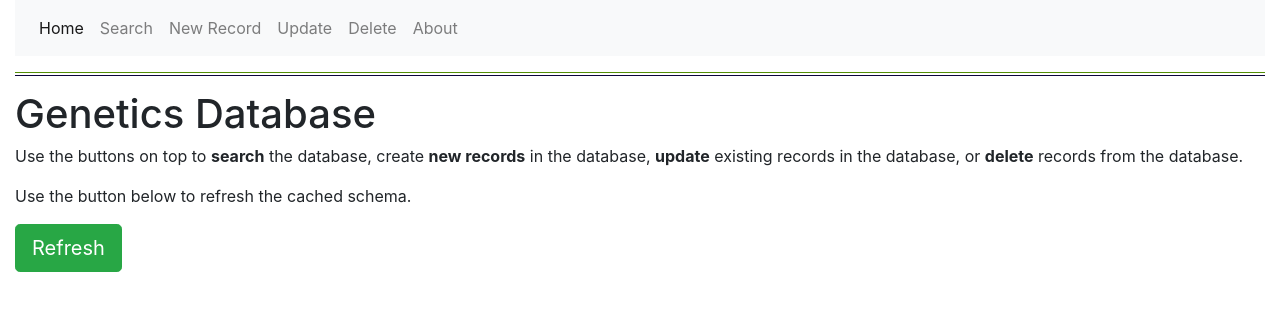
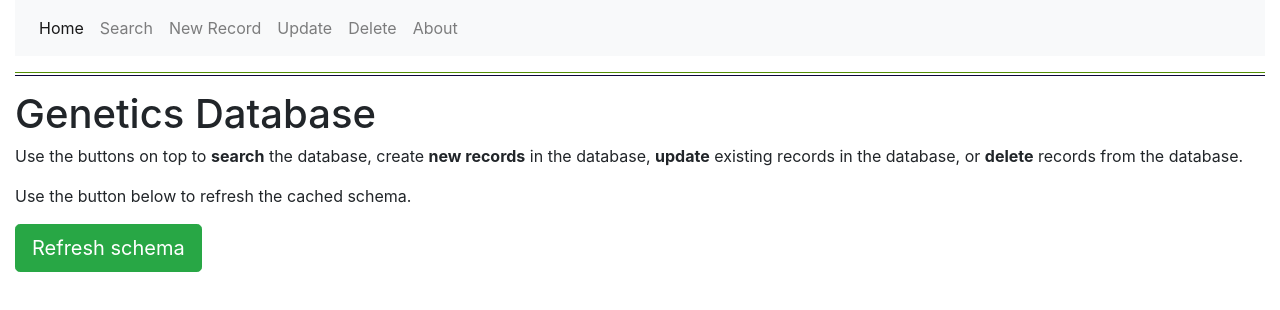
Before and after one commit to UTRGV-CSCI-4390-Genetics-Database/genetics-database, a website: page public/index.html in a window 1280 px wide. Drawn offline with nearby package versions, Linux system fonts and the light colour scheme.

Commit message:
Change schema button label

```diff
--- a/public/index.html
+++ b/public/index.html
@@ -38,7 +38,7 @@
 
   <p>Use the button below to refresh the cached schema.</p>
 
-  <button id="run" type="button" class="btn btn-success btn-lg">Refresh</button>
+  <button id="run" type="button" class="btn btn-success btn-lg">Refresh schema</button>
   <p id='schema'>Schema was successfully saved</p>
 </div>
 <script
```
